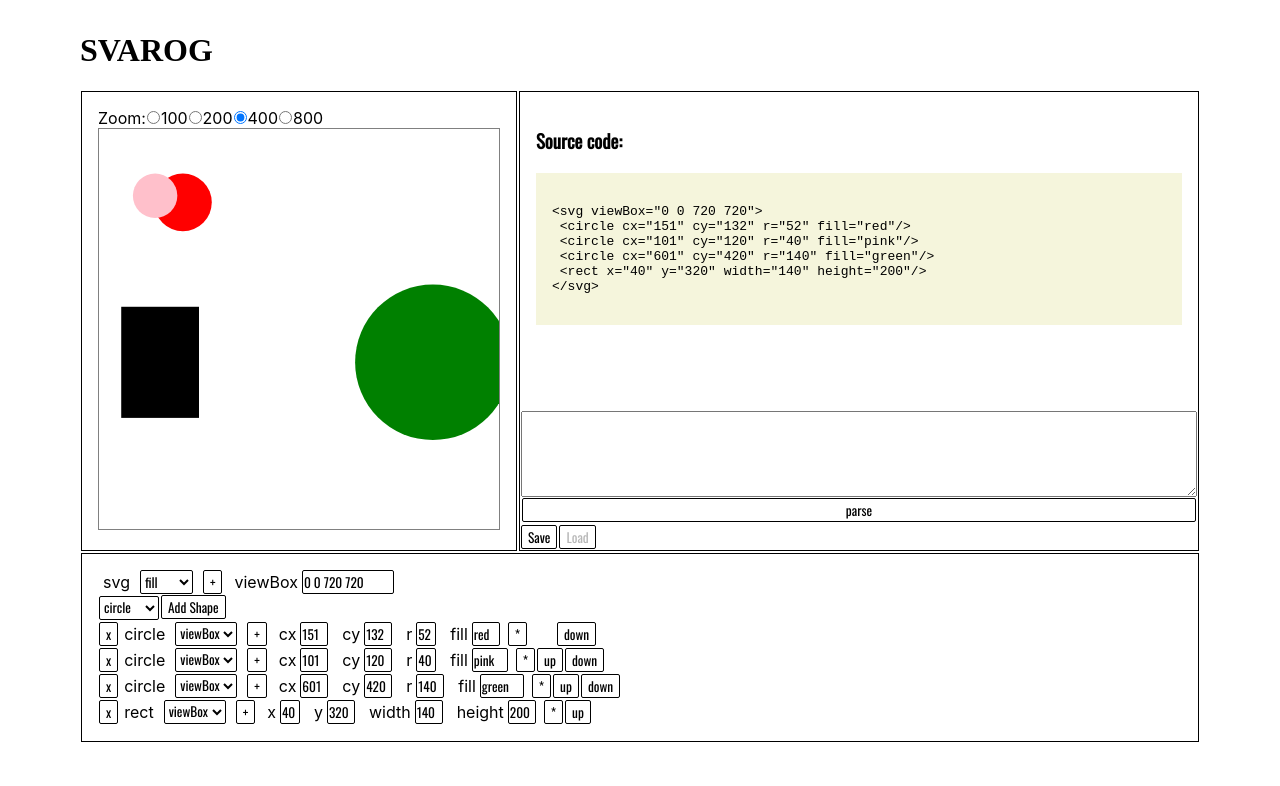
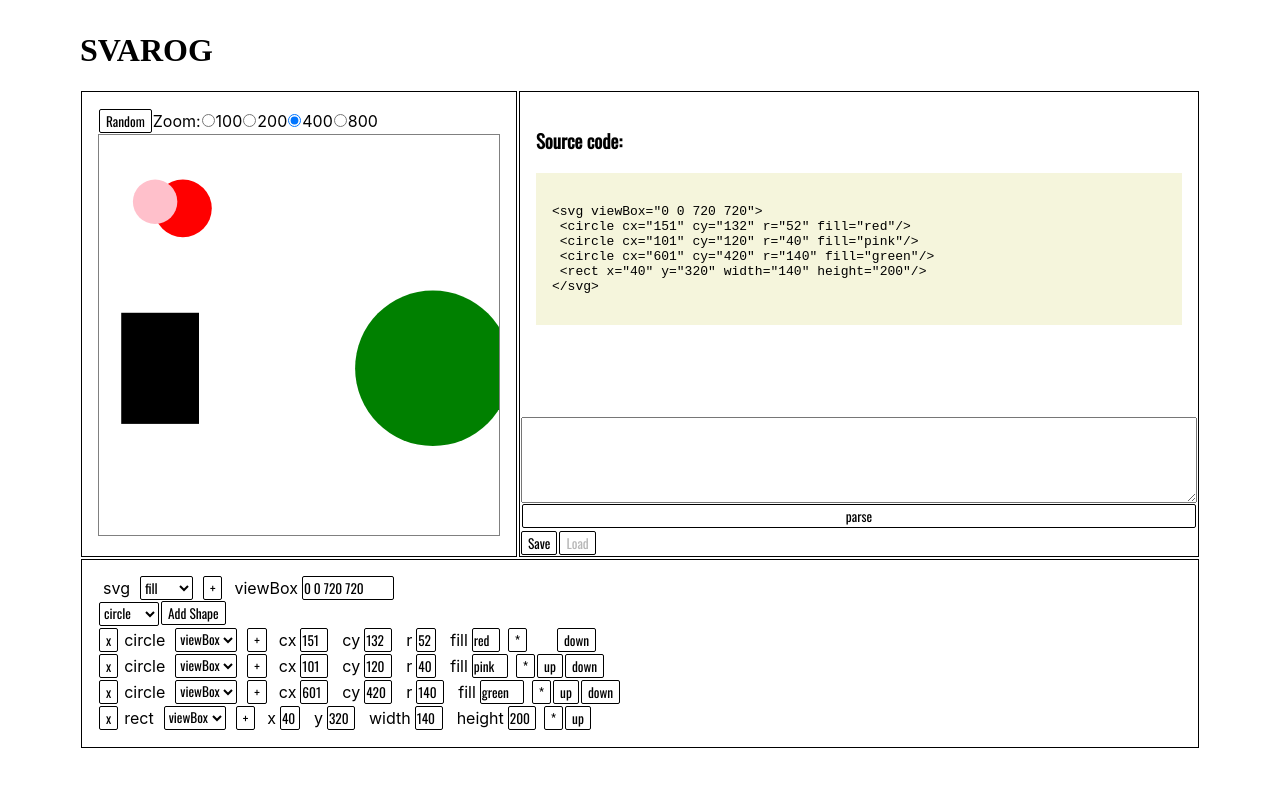
Before and after one commit to crianonim/svarog, a React (Create React App) app: page / in a window 1280 px wide. Shown: the top 786 px of the page. Built offline with nearby package versions, Linux system fonts and the light colour scheme; a web font is replaced by a local one.

Commit message:
Add Random button in SVGView and connect to App.js Relates #5

```diff
--- a/src/App.css
+++ b/src/App.css
@@ -18,3 +18,6 @@ h1 {
 .flex-wrap {
   flex-wrap:wrap;
 }
+.flex-align-center{
+  align-items: center;
+}
--- a/src/App.js
+++ b/src/App.js
@@ -38,7 +38,9 @@ const App = () => {
     </header>
     <div className="flex-row">
 
-      <SvgView shapes={shapes} attrs={svgAttrs} setSelectedShape={setSelectedShape}/>
+      <SvgView shapes={shapes} attrs={svgAttrs} setSelectedShape={setSelectedShape} createRandom={()=>{
+        console.log("Create random SVG");
+      }}/>
      <div className="flex-column flex-grow bordered margined">
       <CodePanel shapes={shapes} svgAttrs={svgAttrs} />
       <InputTextArea change={setShapes} />
--- a/src/SvgView.js
+++ b/src/SvgView.js
@@ -10,8 +10,9 @@ const SvgView = (props) => {
     const setZoomHandler = zoom => () => setZoom(zoom);
     return (
         <div className="svg-display margined">
-            <div className="svg-zoom-control flex-row">
+            <div className="svg-zoom-control flex-row flex-align-center">
                 {/* <span className="header">Zoom:</span> */}
+                <button onClick={props.createRandom}>Random</button>
                 <span >Zoom:</span>
 
                 <label>
```
